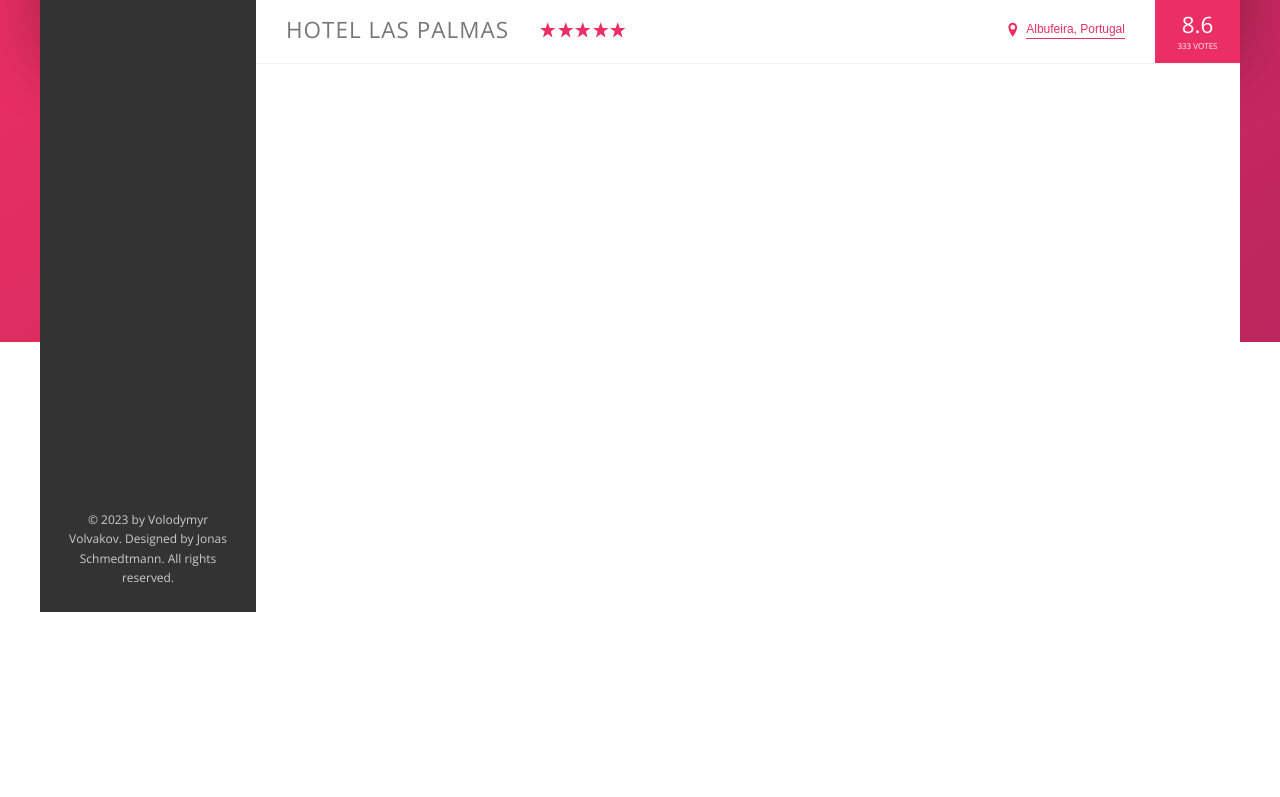
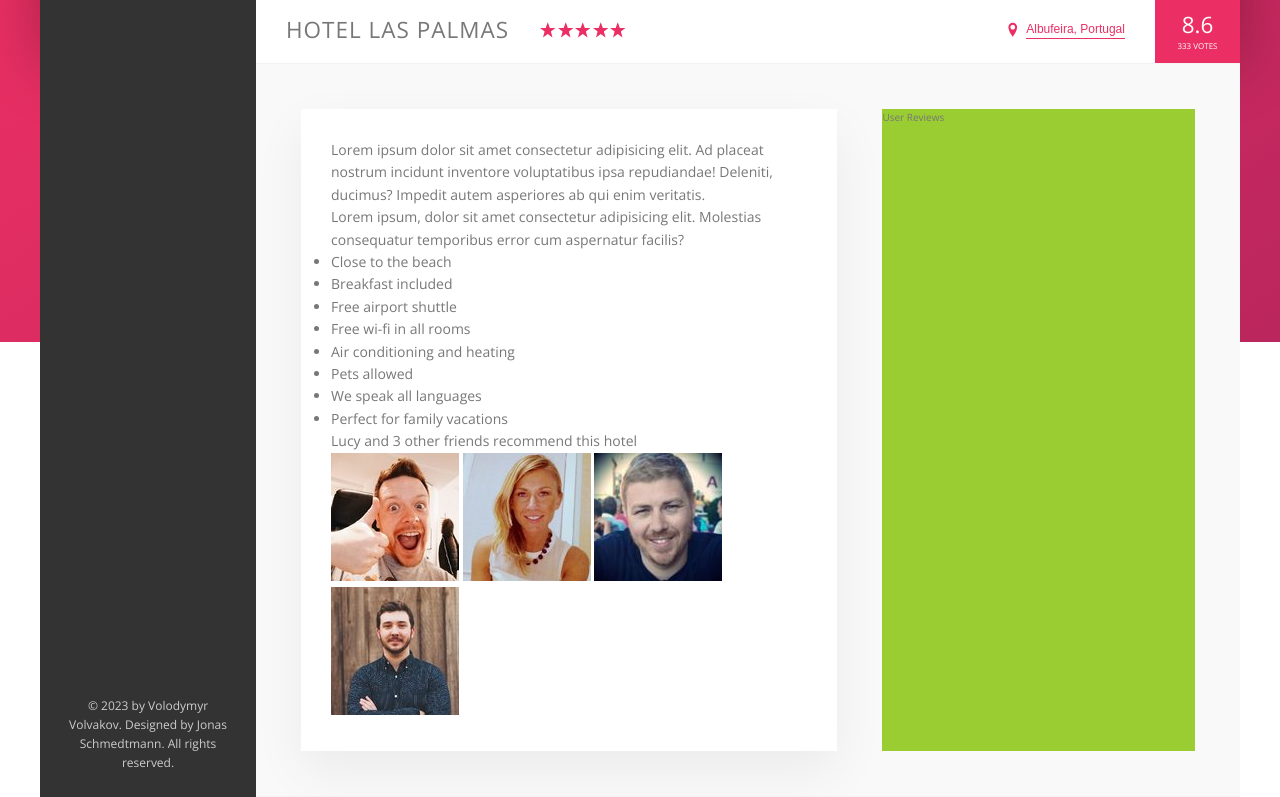
Before and after one commit to VladimirVolvakov/booking-app, a website: page index.html in a window 1280 px wide. Shown: the part 538-1335 px from the top of the page. Before the commit the page ends 1150 px from the top, so only its background shows below. Drawn offline with nearby package versions, Linux system fonts and the light colour scheme.

Commit message:
feat: add markup for main.detail

```diff
--- a/index.html
+++ b/index.html
@@ -148,6 +148,42 @@
               <div class="overview__rating-votes">333 votes</div>
             </div>
           </div>
+          <div class="detail">
+            <div class="description">
+              <p class="paragraph">
+                Lorem ipsum dolor sit amet consectetur adipisicing elit. Ad
+                placeat nostrum incidunt inventore voluptatibus ipsa
+                repudiandae! Deleniti, ducimus? Impedit autem asperiores ab qui
+                enim veritatis.
+              </p>
+              <p class="paragraph">
+                Lorem ipsum, dolor sit amet consectetur adipisicing elit.
+                Molestias consequatur temporibus error cum aspernatur facilis?
+              </p>
+              <ul class="list">
+                <li class="list__item">Close to the beach</li>
+                <li class="list__item">Breakfast included</li>
+                <li class="list__item">Free airport shuttle</li>
+                <li class="list__item">Free wi-fi in all rooms</li>
+                <li class="list__item">Air conditioning and heating</li>
+                <li class="list__item">Pets allowed</li>
+                <li class="list__item">We speak all languages</li>
+                <li class="list__item">Perfect for family vacations</li>
+              </ul>
+              <div class="recommend">
+                <p class="recommend__count">
+                  Lucy and 3 other friends recommend this hotel
+                </p>
+                <div class="recommend__friends">
+                  <img src="img/user-1.jpg" alt="Photo of Friend 1" class="recommend__photo">
+                  <img src="img/user-2.jpg" alt="Photo of Friend 2" class="recommend__photo">
+                  <img src="img/user-3.jpg" alt="Photo of Friend 3" class="recommend__photo">
+                  <img src="img/user-4.jpg" alt="Photo of Friend 4" class="recommend__photo">
+                </div>
+              </div>
+            </div>
+            <div class="user-reviews">User Reviews</div>
+          </div>
         </main>
       </div>
     </div>
--- a/sass/base/_base.scss
+++ b/sass/base/_base.scss
@@ -11,6 +11,7 @@
   --color-primary-light: #ff3366;
   --color-primary-dark: #ba265d;
   --color-white: #fff;
+  --shadow-light: 0 2rem 5rem rgba(0, 0, 0, 0.06);
   --shadow-dark: 0 2rem 6rem rgba(0, 0, 0, 0.3);
 }
 
--- /dev/null
+++ b/sass/layout/_description.scss
@@ -0,0 +1,8 @@
+.description {
+  background-color: var(--color-white);
+  padding: 3rem;
+  box-shadow: var(--shadow-light);
+  flex: 0 0 60%;
+  margin-right: 4.5rem;
+  font-size: 1.4rem;
+}
--- /dev/null
+++ b/sass/layout/_detail.scss
@@ -0,0 +1,6 @@
+.detail {
+  display: flex;
+  padding: 4.5rem;
+  background-color: var(--color-grey-light-1);
+  border-bottom: 1px solid var(--color-grey-light-2);
+}
--- a/sass/layout/_hotel-overview.scss
+++ b/sass/layout/_hotel-overview.scss
@@ -1,5 +1,4 @@
 .hotel-overview {
   background-color: var(--color-white);
-  height: 100rem;
   flex: 1;
 }
--- /dev/null
+++ b/sass/layout/_user-reviews.scss
@@ -0,0 +1,4 @@
+.user-reviews {
+  background-color: yellowgreen;
+  flex: 1;
+}
--- a/sass/main.scss
+++ b/sass/main.scss
@@ -8,6 +8,9 @@
 @import "components/user-nav";
 @import "layout/container";
 @import "layout/content";
+@import "layout/description";
+@import "layout/detail";
 @import "layout/header";
 @import "layout/hotel-overview";
 @import "layout/sidebar";
+@import "layout/user-reviews";
```
Also changed, not shown: css/style.css.
